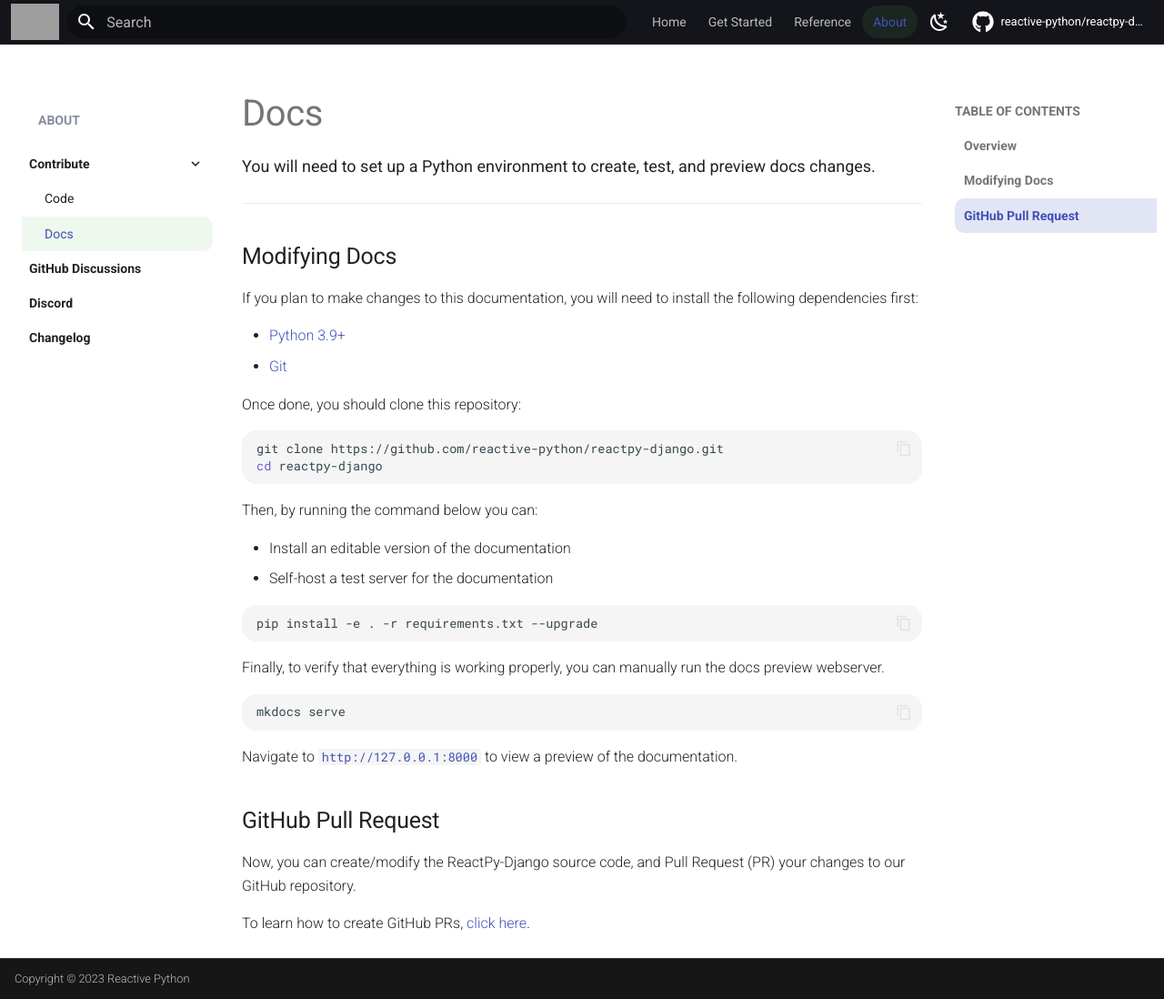
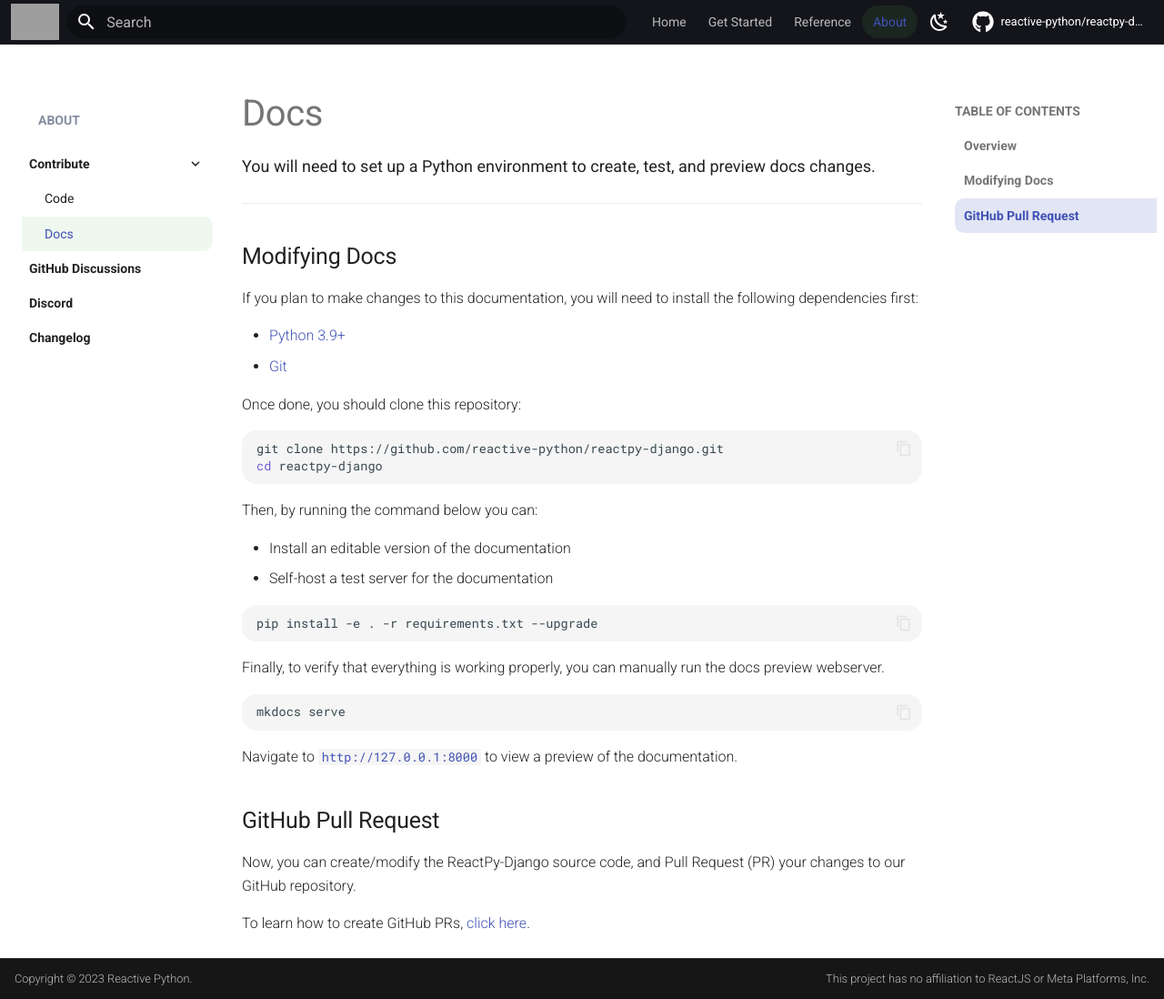
Before and after one commit to reactive-python/reactpy-django, an MkDocs documentation site: the page built from docs/src/about/docs.md, in a window 1280 px wide and 1098 px high. Shown: the whole window at 91% size. Built offline with MkDocs 1.6.1 and Material for MkDocs 9.7.7, drawn with Linux system fonts in a browser that asks for light colours; comment, search, counter and statistics services are not loaded; the version menu is left out; grey boxes are pictures that could not be loaded.

Commit message:
no affiliation text

```diff
--- a/docs/overrides/home.html
+++ b/docs/overrides/home.html
@@ -2,9 +2,6 @@
 
 <!-- Set the content block to empty -->
 {% block content %}{% endblock %}
-
-<!-- Set the floor block to empty -->
-{% block footer %}{% endblock %}
 
 <!-- Override the tabs block to create the homepage -->
 {% block tabs %}
--- a/docs/src/assets/css/footer.css
+++ b/docs/src/assets/css/footer.css
@@ -1,3 +1,15 @@
 .md-footer {
 	border-top: 1px solid rgb(255 255 255 / 5%);
 }
+
+.md-copyright {
+	width: 100%;
+}
+
+.md-copyright__highlight {
+	width: 100%;
+}
+
+.legal-footer-right {
+	float: right;
+}
--- a/mkdocs.yml
+++ b/mkdocs.yml
@@ -112,7 +112,7 @@ watch:
 site_name: ReactPy-Django
 site_author: Archmonger
 site_description: It's React, but in Python. Now for Django developers.
-copyright: Copyright &copy; 2023 Reactive Python
+copyright: Copyright &copy; 2023 Reactive Python.<div class="legal-footer-right">This project has no affiliation to ReactJS or Meta Platforms, Inc.</div>
 repo_url: https://github.com/reactive-python/reactpy-django
 site_url: https://reactive-python.github.io/reactpy-django
 repo_name: reactive-python/reactpy-django
```
